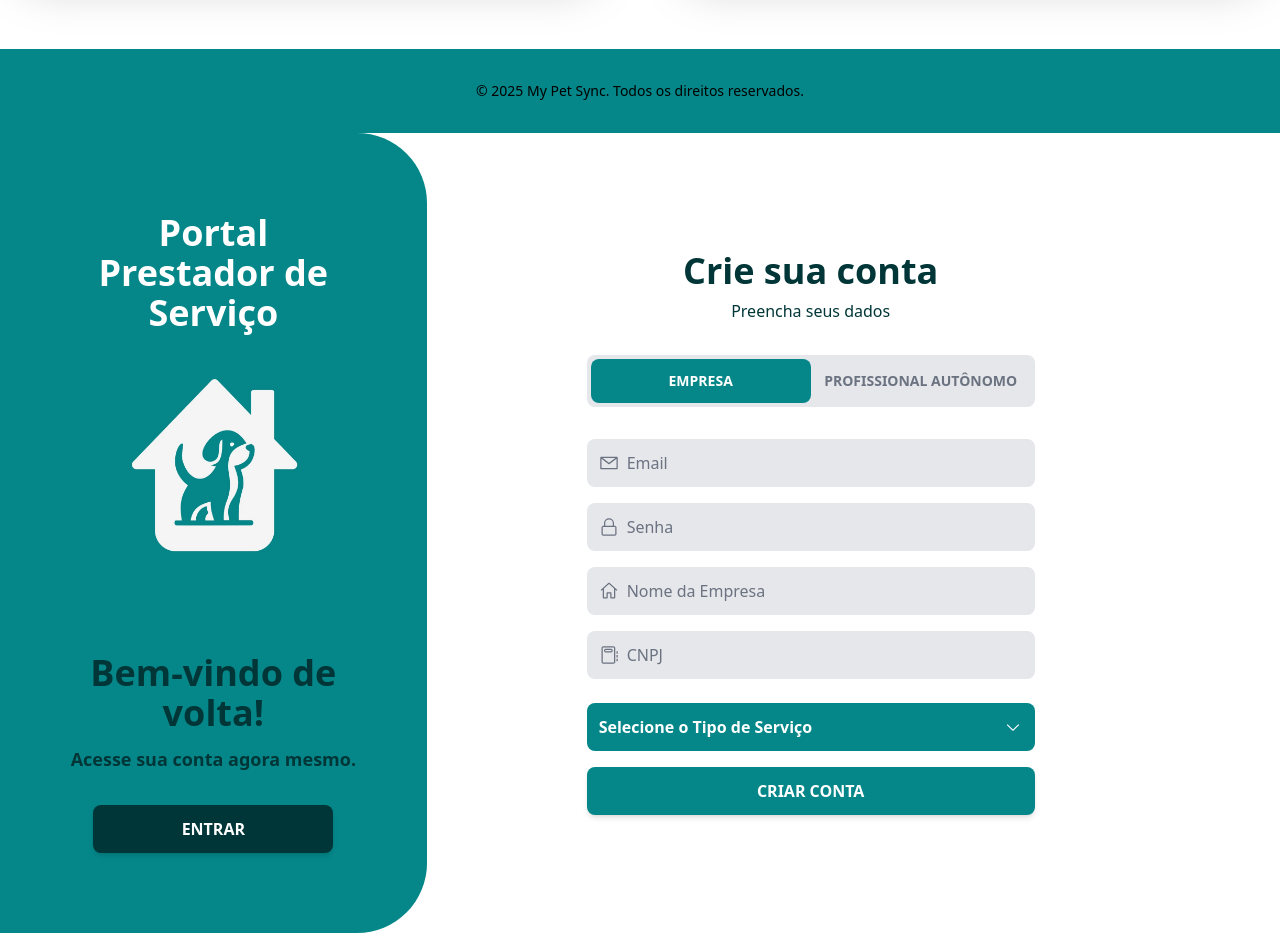
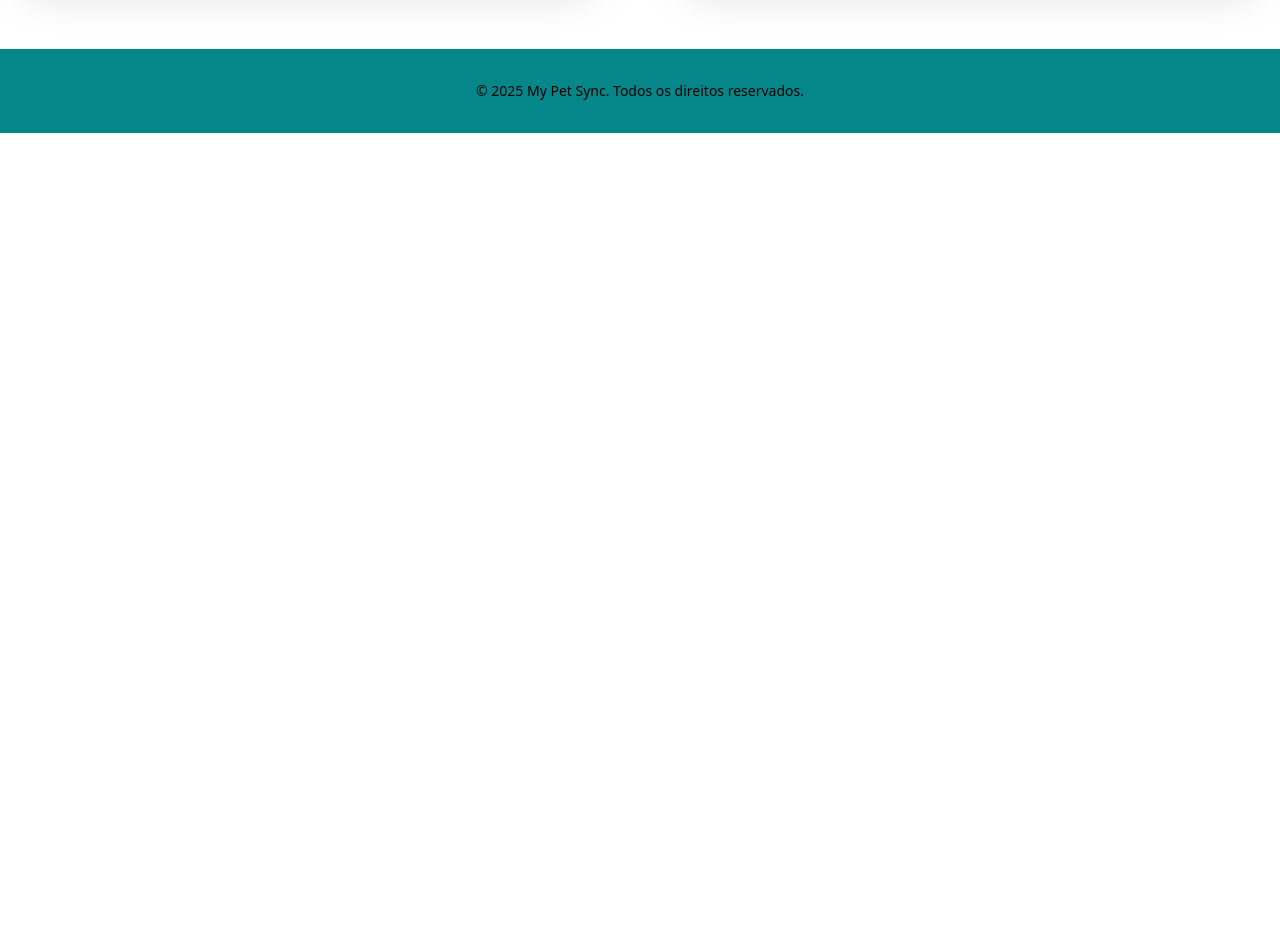
Before and after one commit to GustavoZanardi15/MyPetSync-FrontEnd, a React (Vite) app in the folder FrontEndWeb/: page / in a window 1280 px wide. Shown: the part 2940-3873 px from the top of the page. After the commit the page ends 3073 px from the top, so only its background shows below. Built offline with nearby package versions, Linux system fonts and the light colour scheme.

Commit message:
refactor(frontend): aplicar InputWithIcon na tela de cadastro de empresa

```diff
--- a/FrontEndWeb/src/components/auth/RegisterCompany.jsx
+++ b/FrontEndWeb/src/components/auth/RegisterCompany.jsx
@@ -1,5 +1,6 @@
 import React, { useState } from "react";
 import Logo from "../../assets/Logo.png";
+import InputWithIcon from "../../components/common/InputWithIcon";
 import {
   VscLock,
   VscMail,
@@ -80,38 +81,14 @@ const RegisterCompany = () => {
             </button>
           </div>
           <form className="space-y-4">
-            <div className="relative">
-              <VscMail className="absolute left-3 top-1/2 transform -translate-y-1/2 w-5 h-5 text-gray-500" />
-              <input
-                type="email"
-                placeholder="Email"
-                className="w-full p-3 pl-10 rounded-lg border-none bg-gray-200 text-gray-800 placeholder-gray-500"
-              />
-            </div>
-            <div className="relative">
-              <VscLock className="absolute left-3 top-1/2 transform -translate-y-1/2 w-5 h-5 text-gray-500" />
-              <input
-                type="password"
-                placeholder="Senha"
-                className="w-full p-3 pl-10 rounded-lg border-none bg-gray-200 text-gray-800 placeholder-gray-500"
-              />
-            </div>
-            <div className="relative">
-              <VscHome className="absolute left-3 top-1/2 transform -translate-y-1/2 w-5 h-5 text-gray-500" />
-              <input
-                type="text"
-                placeholder="Nome da Empresa"
-                className="w-full p-3 pl-10 rounded-lg border-none bg-gray-200 text-gray-800 placeholder-gray-500"
-              />
-            </div>
-            <div className="relative">
-              <VscNotebook className="absolute left-3 top-1/2 transform -translate-y-1/2 w-5 h-5 text-gray-500" />
-              <input
-                type="text"
-                placeholder="CNPJ"
-                className="w-full p-3 pl-10 rounded-lg border-none bg-gray-200 text-gray-800 placeholder-gray-500"
-              />
-            </div>
+            <InputWithIcon Icon={VscMail} type="email" placeholder="Email" />
+            <InputWithIcon Icon={VscLock} type="password" placeholder="Senha" />
+            <InputWithIcon
+              Icon={VscHome}
+              type="text"
+              placeholder="Nome da Empresa"
+            />
+            <InputWithIcon Icon={VscNotebook} type="text" placeholder="CNPJ" />
             <div className="relative pt-2">
               <button
                 type="button"
--- a/FrontEndWeb/src/main.jsx
+++ b/FrontEndWeb/src/main.jsx
@@ -18,6 +18,5 @@ createRoot(document.getElementById("root")).render(
     <Features />
     <Providers />
     <Footer />
-    <RegisterCompany />
   </StrictMode>
 );
```
